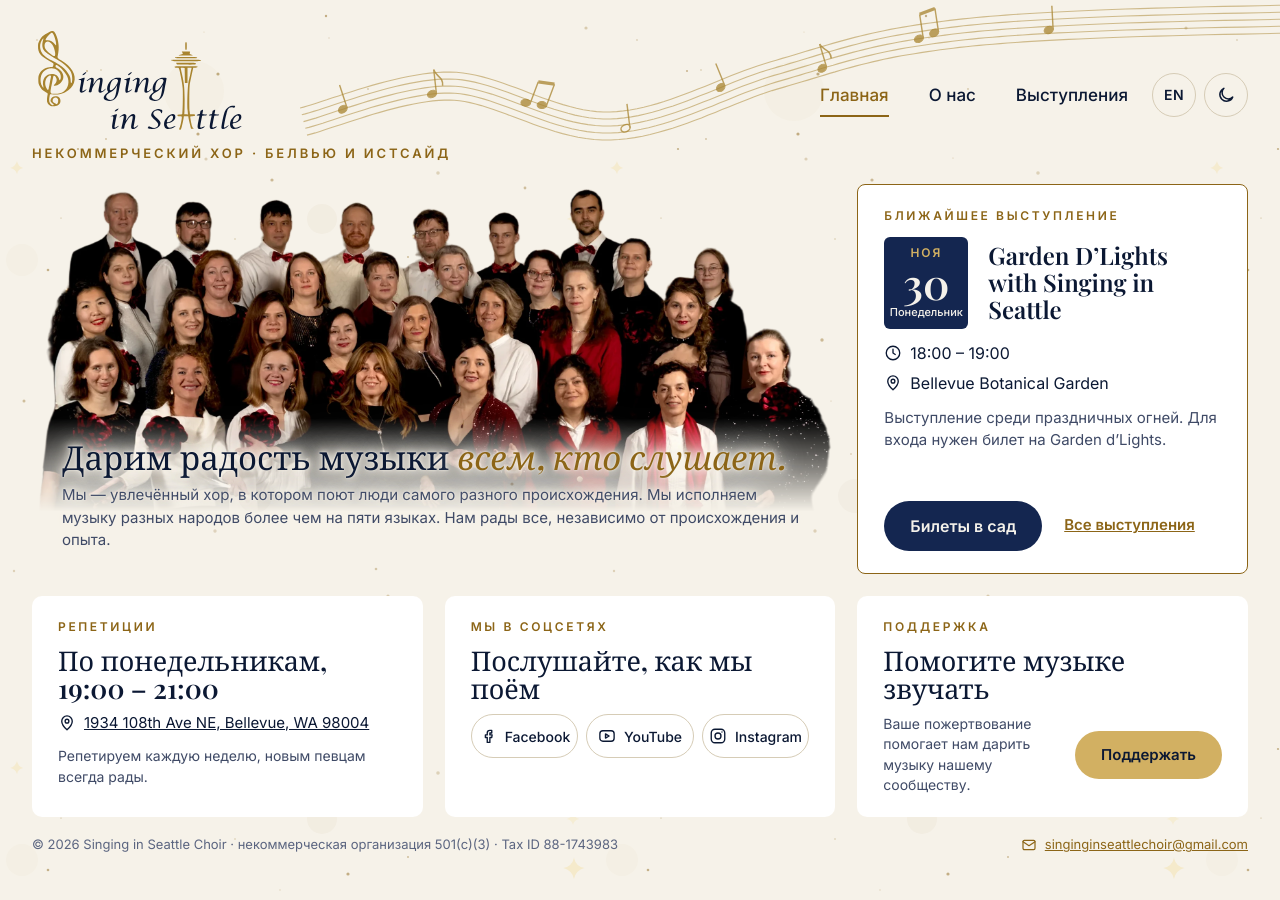
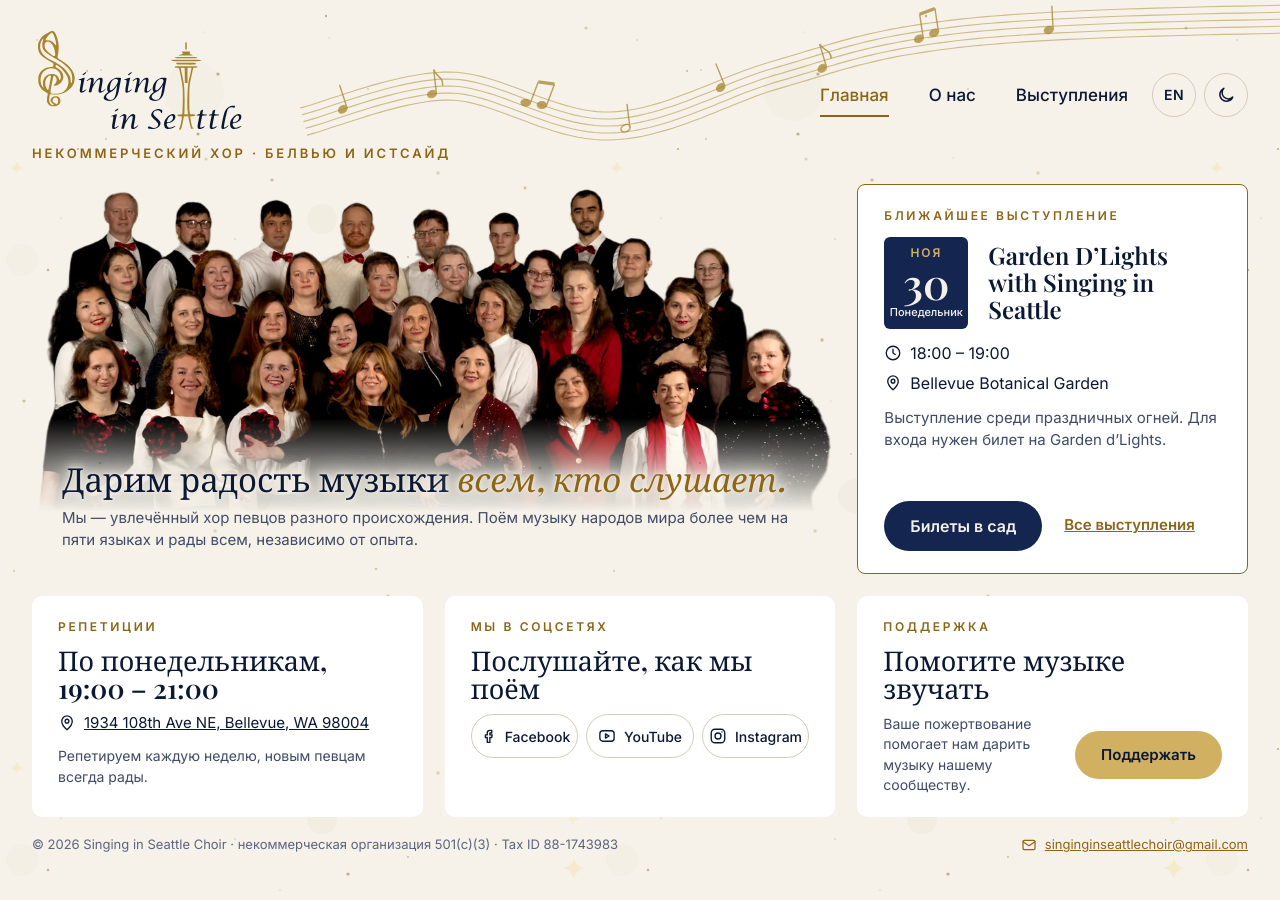
Before and after one commit to Singing-in-Seattle-Choir/singing-in-seattle-choir.github.io, a Jekyll site: the page built from ru/index.html, in a window 1280 px wide. Built offline with Jekyll 4.4.1, drawn with Linux system fonts in a browser that asks for light colours; some web fonts are replaced.

Commit message:
Reword the intro on the Russian home page
Co-Authored-By: Claude Opus 5.5 <noreply@anthropic.com>

```diff
--- a/ru/index.html
+++ b/ru/index.html
@@ -10,7 +10,7 @@ description: "Singing in Seattle — некоммерческий хор в Бе
         <img src="{{ '/assets/choir.webp' | relative_url }}" alt="Участники хора Singing in Seattle в концертных костюмах" width="2341" height="1728">
         <div class="text">
           <h1>Дарим радость музыки <em>всем, кто слушает.</em></h1>
-          <p class="lead">Мы — увлечённый хор, в котором поют люди самого разного происхождения. Мы исполняем музыку разных народов более чем на пяти языках. Нам рады все, независимо от происхождения и опыта.</p>
+          <p class="lead">Мы — увлечённый хор певцов разного происхождения. Поём музыку народов мира более чем на пяти языках и рады всем, независимо от опыта.</p>
         </div>
       </div>
 
```
